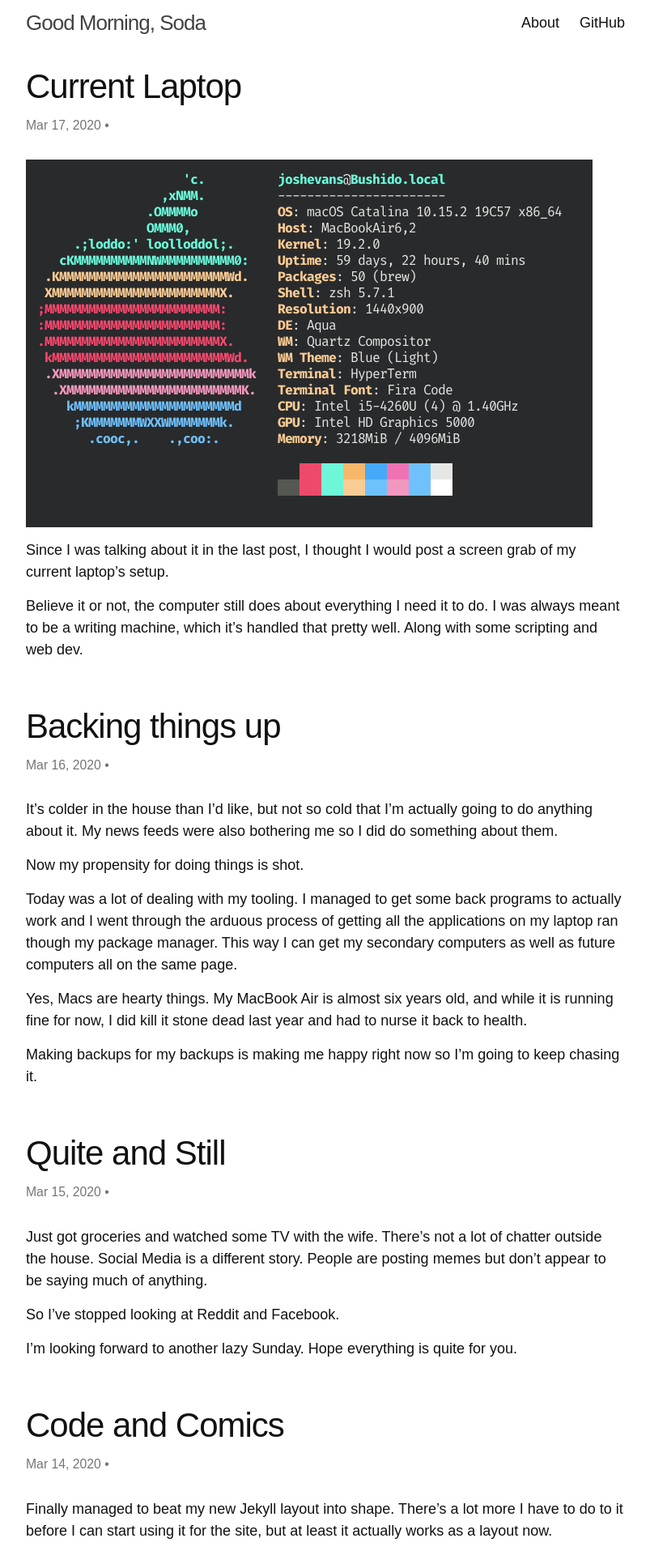
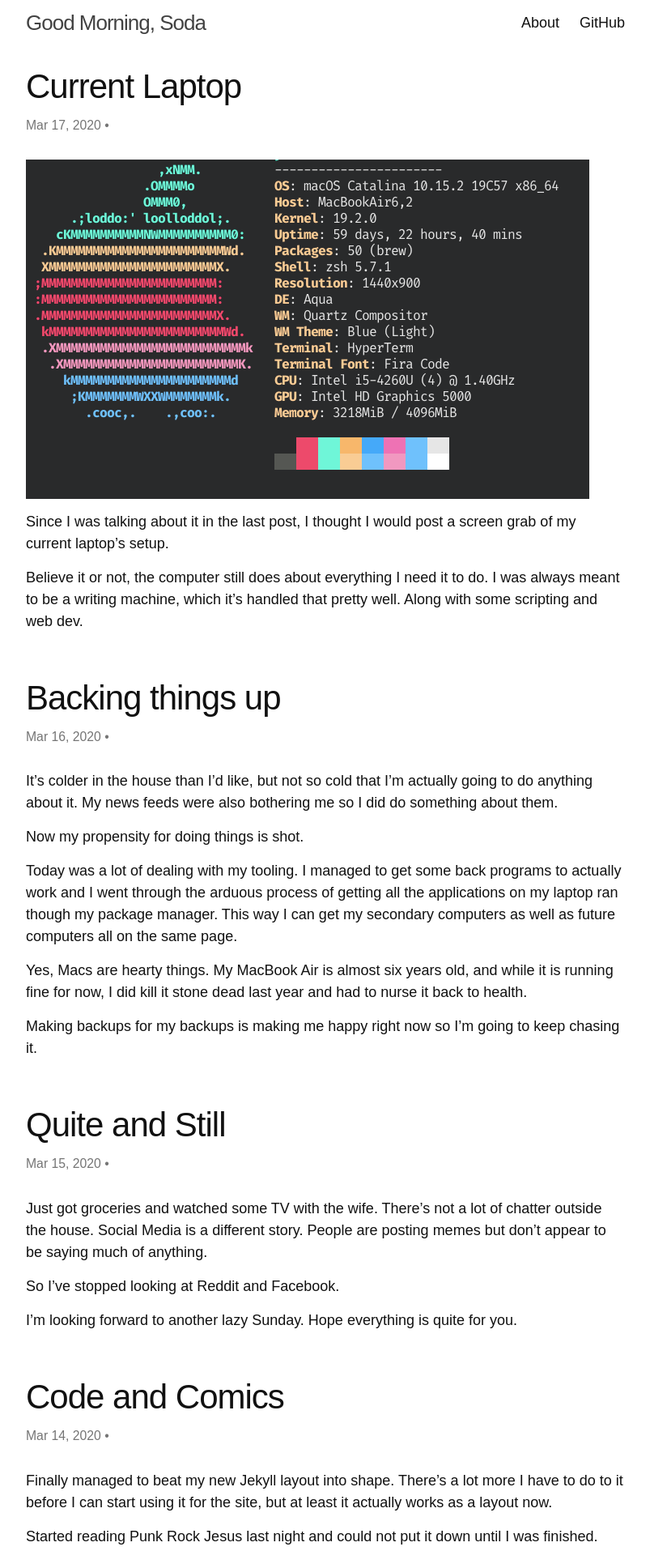
Before and after one commit to roguescholar42/roguescholar42.github.io, a Jekyll site: the page built from index.html, in a window 1280 px wide. Shown: the top 1915 px of the page at 81% size, without its empty margins (238-1041 px from the left). Built offline with Jekyll 4.4.1, drawn with Linux system fonts in a browser that asks for light colours; the list of posts is cut into pages by our own code.

Commit message:
Updated Current Laptop

```diff
--- a/_posts/2020-03-17-current-laptop.markdown
+++ b/_posts/2020-03-17-current-laptop.markdown
@@ -5,7 +5,7 @@ categories:
 - computers
 ---
 
-![Screen Shot 2020-03-17 at 12.37.20 AM.png](/uploads/Screen%20Shot%202020-03-17%20at%2012.37.20%20AM.png)
+![Screen Shot.png](/uploads/Screen%20Shot.png)
 
 Since I was talking about it in the last post, I thought I would post a screen grab of my current laptop's setup.
 
```
